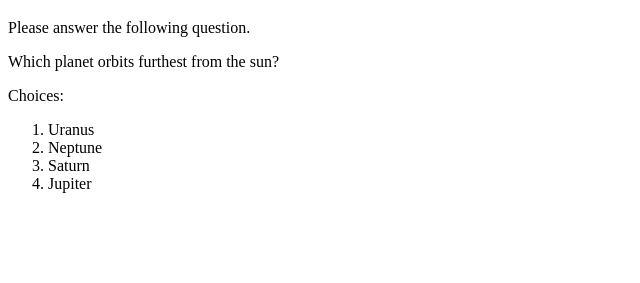
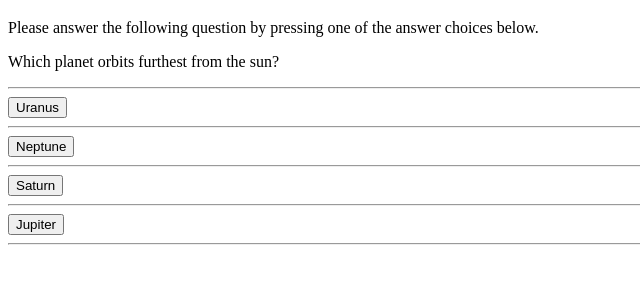
Before and after one commit to martinmphil/assesstech, a website: page public/index.html in a window 1280 px wide. Shown: the part 61-344 px from the top of the page, without its empty margins (0-640 px from the left). Drawn offline with Linux system fonts and the light colour scheme.

Commit message:
unit testing map fn returns answer-choice buttons

```diff
--- a/public/assestech.js
+++ b/public/assestech.js
@@ -1,26 +1,32 @@
 "use strict";
 
-function displayScenario(string) {
+fetch("./phie2zubepeumahl.json")
+  .then((res) => res.json())
+  .then((data) => {
+    renderScenario(data.scenario);
+    renderChoices(data.choices);
+  });
+
+function renderScenario(string) {
   const el = document.querySelector(".scenario");
   el.innerHTML = `<p>${string}</p>`;
 }
 
-function displayChoices(array) {
+function renderChoices(array) {
   const el = document.querySelector(".choices");
-  el.innerHTML = `
-  <p>Choices:</p>
-  <ol>
-    <li>${array[0]}</li>
-    <li>${array[1]}</li>
-    <li>${array[2]}</li>
-    <li>${array[3]}</li>
-  </ol>
-  `;
+  const html = answerChoicesFrom(array);
+  el.innerHTML = html;
 }
 
-fetch("./phie2zubepeumahl.json")
-  .then((res) => res.json())
-  .then((data) => {
-    displayScenario(data.scenario);
-    displayChoices(data.choices);
-  });
+function answerChoicesFrom(array) {
+  let html = "<hr />";
+  html += array
+    .map((x) => {
+      return `<button class="answer-choice">${x}</button><hr />`;
+    })
+    .join("");
+  return html;
+}
+
+// for unit testing purposes only
+export default answerChoicesFrom;
--- a/public/index.html
+++ b/public/index.html
@@ -13,7 +13,10 @@
 
     <main>
       <section class="instructions">
-        <p>Please answer the following question.</p>
+        <p>
+          Please answer the following question by pressing one of the answer
+          choices below.
+        </p>
       </section>
       <article class="question">
         <section class="scenario">
@@ -29,6 +32,7 @@
       </article>
     </main>
 
-    <script src="./assestech.js"></script>
+    <script type="module" src="./assestech.js"></script>
+    <!-- type="module" attribute required for unit testing only -->
   </body>
 </html>
```
Also changed, not shown: cypress/integration/unit_test_spec.js (added, +29 -0 lines).
